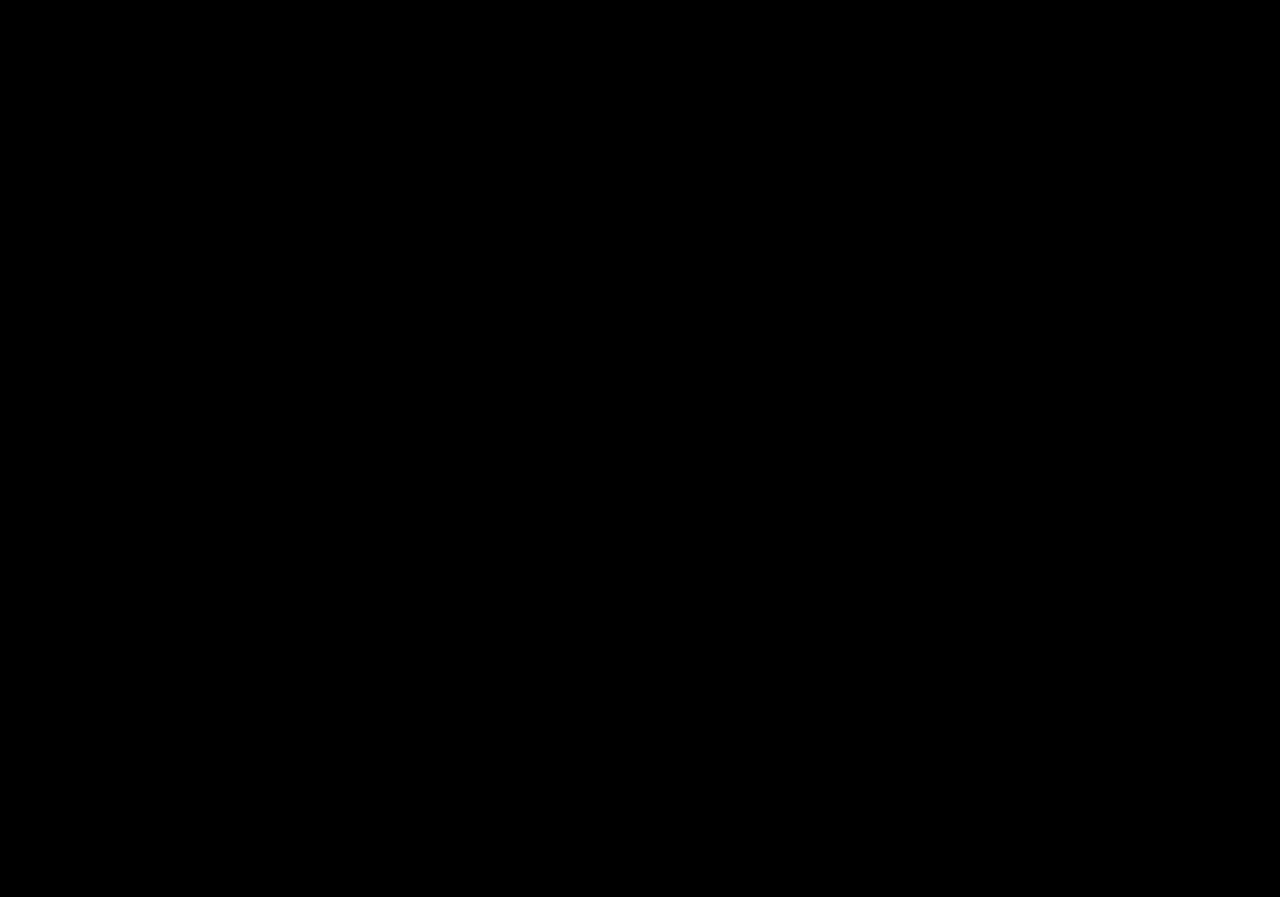
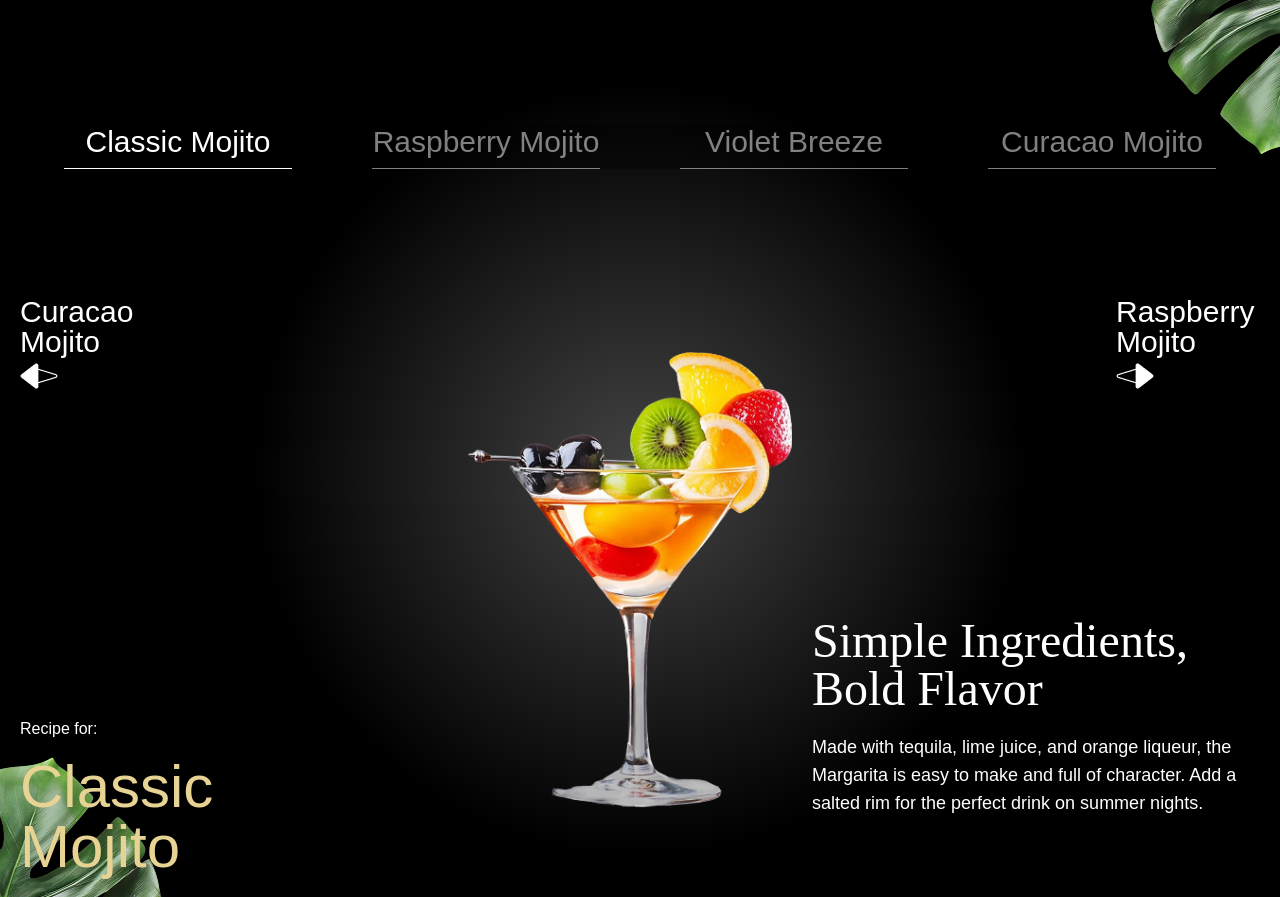
Before and after one commit to aromal-baby/Mojito.d--UX-landing-page-, a React (Vite) app: page / in a window 1280 px wide. Shown: the part 4200-5097 px from the top of the page. Before the commit the page ends 4012 px from the top, so only its background shows below. Built offline with nearby package versions, Linux system fonts and the light colour scheme; a web font is replaced by a local one.

Commit message:
Created a beautiful menu where the users get to know more about the drinks and how it is made. Made some improvements in everywhere possible now moving on to the footer with contact details. The Last part of this project.

```diff
--- a/src/App.jsx
+++ b/src/App.jsx
@@ -5,6 +5,7 @@
 import Cocktails from "./components/Cocktails.jsx";
 import About from "./components/About.jsx";
 import Art from "./components/Art.jsx";
+import Menu from "./components/Menu.jsx";
 
 gsap.registerPlugin(ScrollTrigger, SplitText);
 
@@ -16,6 +17,7 @@
             <Cocktails />
             <About />
             <Art />
+            <Menu />
         </main>
     );
 };
--- a/src/components/Art.jsx
+++ b/src/components/Art.jsx
@@ -77,7 +77,7 @@
                 <div className="masked-container">
                     <h2 className="will-fade">Sip-Worthy Perfection</h2>
                     <div id="masked-content">
-                        <h2>Made with Craft, Poured with Passion</h2>
+                        <h2>Made with Craft - Poured with Passion</h2>
                         <p>This isn't just a drink. It's a carefully crafted moment made just for you.</p>
                     </div>
                 </div>
--- /dev/null
+++ b/src/components/Menu.jsx
@@ -0,0 +1,95 @@
+import { allCocktails } from "../../constants/index.js";
+import { useRef, useState } from "react";
+import {useGSAP} from "@gsap/react";
+import gsap from "gsap";
+
+const Menu = () => {
+
+    const contentRef = useRef();
+    const [currentIndex, setCurrentIndex] = useState(0)
+
+    useGSAP(() => {
+
+        gsap.fromTo('#title', { opacity: 0 }, { opacity: 1, duration: 1 });
+        gsap.fromTo(".cocktail img", { opacity: 0, xPercent: -100 },{ xPercent: 0, opacity: 1, duration: 1, ease: 'power1.inOut' });
+        gsap.fromTo(".details h2", { yPercent: 100, opacity: 0 }, { yPercent: 0, opacity: 100, duration: 1, ease: 'power1.inOut' });
+        gsap.fromTo(".details p", { yPercent: 100, opacity: 0 }, { yPercent: 0, opacity: 100, duration: 1, ease: 'power1.inOut' });
+
+
+    }, [currentIndex]);
+
+    const totCocktails = allCocktails.length;
+    const goToSlide = (i) => {
+        const newIndex = (i + totCocktails) % totCocktails;
+
+        setCurrentIndex(newIndex);
+    }
+
+    const getCocktailAt = (indexOffset) => {
+        return allCocktails[(currentIndex + indexOffset + totCocktails) % totCocktails]
+    }
+
+    const currentCocktail = getCocktailAt(0);
+    const prevCocktail = getCocktailAt(-1);
+    const nextCocktail = getCocktailAt(1);
+
+    return (
+        <section id="menu" aria-labelledby="menu-heading">
+            <img src="/images/slider-left-leaf.png" alt="left-leaf" id="m-left-leaf" />
+            <img src="/images/slider-right-leaf.png" alt="right-leaf" id="m-right-leaf" />
+
+            <h2 id="menu-heading" className="sr-only">
+                Cocktail Menu
+            </h2>
+
+            <nav className="cocktail-tabs" aria-labelledby="Cocktail Navigation">
+                {allCocktails.map((c, i) => {
+
+                    const isActive = i === currentIndex;
+
+                    return (
+                        <button key={c.id} className={`
+                        ${isActive
+                            ? 'text-white border-white'
+                            : 'text-white/50 border-white/50'}
+                            `} onClick={() => goToSlide(i)}>
+                            {c.name}
+                        </button>
+                    )
+                })}
+            </nav>
+
+            <div className="content">
+                <div className="arrows">
+                    <button className="text-left" onClick={() => goToSlide(currentIndex - 1)}>
+                        <span>{prevCocktail.name}</span>
+                        <img src="/images/right-arrow.png" alt="right-arrow" aria-hidden="true" />
+                    </button>
+
+                    <button className="text-left" onClick={() => goToSlide(currentIndex + 1)}>
+                        <span>{nextCocktail.name}</span>
+                        <img src="/images/left-arrow.png" alt="left-arrow" aria-hidden="true" />
+                    </button>
+                </div>
+
+                <div className="cocktail">
+                    <img src={currentCocktail.image} className="object-contain" />
+                </div>
+
+                <div className="recipe">
+                    <div ref={contentRef} className="info">
+                        <p>Recipe for:</p>
+                        <p id="title">{currentCocktail.name}</p>
+                    </div>
+
+                    <div className="details">
+                        <h2>{currentCocktail.title}</h2>
+                        <p>{currentCocktail.description}</p>
+                    </div>
+                </div>
+            </div>
+        </section>
+    )
+}
+
+export default Menu;
--- a/src/components/Navbar.jsx
+++ b/src/components/Navbar.jsx
@@ -26,7 +26,7 @@
     return (
         <nav>
             <div>
-                <a href="#home" className="flex items-center gap-2">
+                <a href="#hero" className="flex items-center gap-2">
                     <img src="/images/logo.png" alt="logo" />
                     <p>Velvet Pour</p>
                 </a>
--- a/src/index.css
+++ b/src/index.css
@@ -242,11 +242,11 @@
         @apply flex-center flex-col min-h-dvh p-5 mt-20 relative radial-gradient;
 
         h2 {
-            @apply relative md:text-[20vw] text-8xl text-nowrap leading-none font-modern-negra text-center text-[#505050] mb-8;
+            @apply relative md:text-[20vw] text-8xl text-nowrap leading-none font-modern-negra text-center text-[#505050] mb-25;
         }
 
         .content {
-            @apply flex md:flex-row flex-col justify-between md:mb-16 md:mt-0 mt-40 gap-10;
+            @apply flex md:flex-row flex-col justify-between md:mb-16 md:mt-0 mt-40 gap-8;
         }
 
         .cocktail-img {
```
